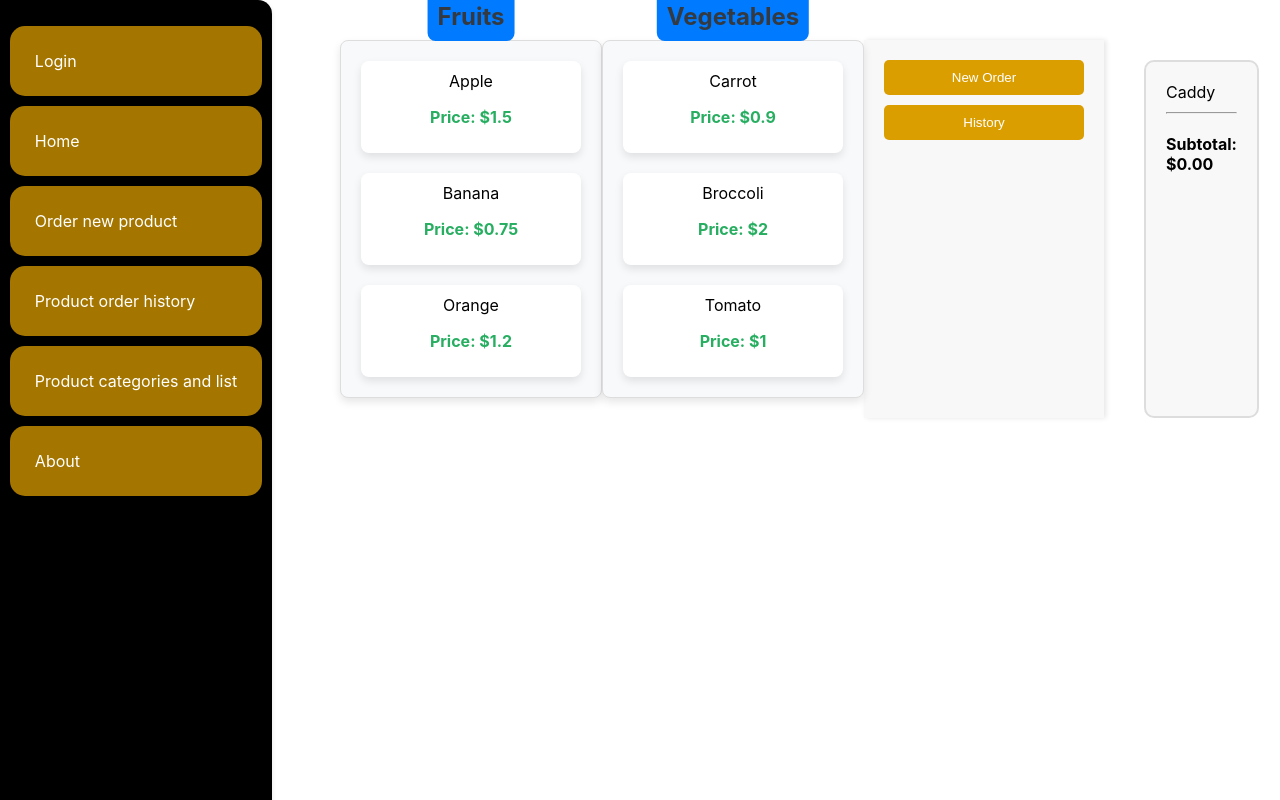
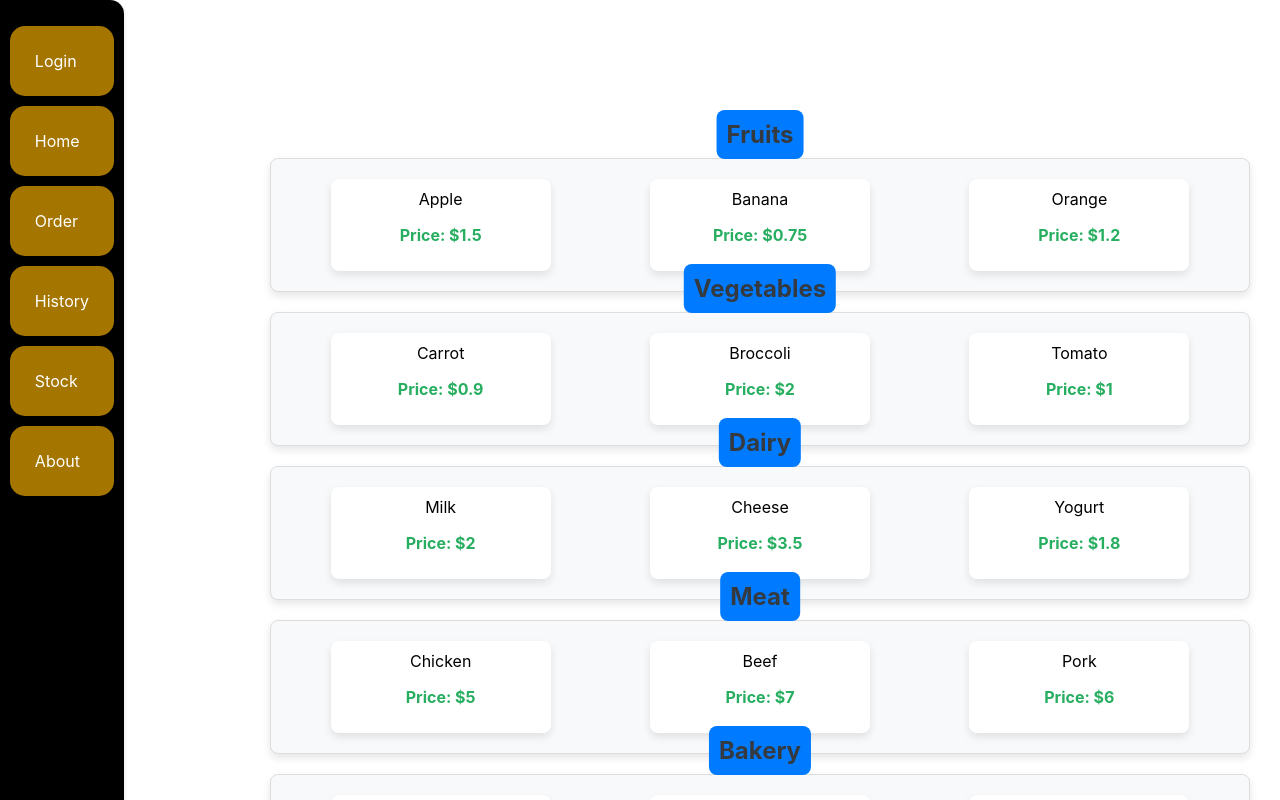
Before and after one commit to Makarovsky2222/groceries_shop_ITC, a React (Create React App) app in the folder arun-shop/: page /order in a window 1280 px wide. Shown: the top 800 px of the page. Built offline with nearby package versions, Linux system fonts and the light colour scheme.

Commit message:
Refactor some style

```diff
--- a/arun-shop/src/components/Navigation.css
+++ b/arun-shop/src/components/Navigation.css
@@ -1,4 +1,3 @@
-/* Navigation.css */
 nav {
   border-radius: 0px 14px 14px 0px;
   background: #000;
@@ -41,8 +40,9 @@ a:hover {
   background-color: #555;
 }
 
-/* Add some margin to create space for the content */
+/* Adjusted the margin to create space for the left panel */
 main {
-  margin-left: 300px; /* Adjust the margin based on your sidebar width */
-  padding: 20px; /* Optional: Add padding for a cleaner look */
+  margin-top: 10%;
+  margin-left: 240px;
+  padding: 30px;
 }
--- a/arun-shop/src/components/Navigation.js
+++ b/arun-shop/src/components/Navigation.js
@@ -15,13 +15,13 @@ const Navigation = () => {
           <Link to="/home">Home</Link>
         </li>
         <li>
-          <Link to="/order">Order new product</Link>
+          <Link to="/order">Order</Link>
         </li>
         <li>
-          <Link to="/history">Product order history</Link>
+          <Link to="/history">History</Link>
         </li>
         <li>
-          <Link to="/product">Product categories and list</Link>
+          <Link to="/product">Stock</Link>
         </li>
         <li>
           <Link to="/about">About</Link>
--- a/arun-shop/src/components/OrderModule/OrderProduct.js
+++ b/arun-shop/src/components/OrderModule/OrderProduct.js
@@ -1,5 +1,4 @@
-// OrderProduct.js
-import React, { useState } from "react";
+import React, { useState, useMemo } from "react";
 import { DndProvider } from "react-dnd";
 import { HTML5Backend } from "react-dnd-html5-backend";
 import OrderForm from "./OrderForm";
@@ -7,6 +6,7 @@ import OrderList from "./OrderList";
 import LeftPanel from "./LeftPanel";
 import Category from "../Category";
 import Caddy from "./Caddy";
+import categoriesData from "./categories.json"; // Import the JSON file directly
 import "./Styling/OrderProduct.css";
 
 const OrderProduct = () => {
@@ -39,7 +39,8 @@ const OrderProduct = () => {
     amount: "",
   };
 
-  const initialCategories = [
+  const initialCategories = categoriesData.categories; /*useMemo(
+    () => [
       {
         categoryName: "Fruits",
         products: [
@@ -57,7 +58,9 @@ const OrderProduct = () => {
         ],
       },
       // Add more categories as needed
-  ];
+    ],
+    []
+  );*/
 
   const initialLocations = [
     "Arun Shop Toul Tum Poung",
@@ -69,10 +72,10 @@ const OrderProduct = () => {
   const [currentView, setCurrentView] = useState("newOrder");
   const [orders, setOrders] = useState(initialOrders);
   const [newOrder, setNewOrder] = useState(initialNewOrder);
-  const [categories] = useState(initialCategories);
   const [locations] = useState(initialLocations);
   const [isOrderFormOpen, setOrderFormOpen] = useState(false);
 
+  // Functions for handling orders
   const handleOrderSubmit = () => {
     console.log("Order Submitted:", newOrder);
     setOrders((prevOrders) => [
@@ -99,44 +102,34 @@ const OrderProduct = () => {
     setOrders(sortedOrders);
   };
 
-  const renderOrderForm = () => (
+  return (
+    <DndProvider backend={HTML5Backend}>
+      <div className="order-dashboard">
+        {initialCategories.map((category) => (
+          <Category key={category.categoryName} {...category} />
+        ))}
+        <LeftPanel
+          setOrderFormOpen={setOrderFormOpen}
+          setCurrentView={setCurrentView}
+        />
+        <div className="order-form-container">
+          {isOrderFormOpen && (
             <OrderForm
               newOrder={newOrder}
               setNewOrder={setNewOrder}
-      categories={categories}
+              categories={initialCategories}
               locations={locations}
               handleOrderSubmit={handleOrderSubmit}
               setOrderFormOpen={setOrderFormOpen}
             />
-  );
-
-  const renderOrderList = () => (
+          )}
+          {currentView === "currentOrders" && (
             <OrderList
               currentView={currentView}
               orders={orders}
               filterAndSortOrders={filterAndSortOrders}
             />
-  );
-
-  const renderCategories = () => (
-    <>
-      {categories.map((category) => (
-        <Category key={category.categoryName} {...category} />
-      ))}
-    </>
-  );
-
-  return (
-    <DndProvider backend={HTML5Backend}>
-    <div className="order-dashboard">
-      {renderCategories()}
-      <LeftPanel
-        setOrderFormOpen={setOrderFormOpen}
-        setCurrentView={setCurrentView}
-      />
-      <div className="order-form-container">
-        {isOrderFormOpen && renderOrderForm()}
-        {currentView === "currentOrders" && renderOrderList()}
+          )}
         </div>
         <Caddy />
       </div>
--- a/arun-shop/src/components/OrderModule/Styling/Caddy.css
+++ b/arun-shop/src/components/OrderModule/Styling/Caddy.css
@@ -1,6 +1,7 @@
 /* Caddy.css */
 
 .caddy {
+    display: flex;
     width: 300px;
     padding: 20px;
     border: 2px solid #ddd;
--- a/arun-shop/src/components/OrderModule/Styling/OrderProduct.css
+++ b/arun-shop/src/components/OrderModule/Styling/OrderProduct.css
@@ -1,8 +1,5 @@
-/* OrderProduct.css */
-
 .order-dashboard {
-  display: flex;
-  padding: 20px;
+  display: contents;
 }
 
 .left-panel {
@@ -34,11 +31,11 @@
 
 .main-content {
   flex: 1;
-  padding: 20px;
+  padding: 40px;
+  margin-left: 220px; /* Adjusted margin to make space for the left panel */
 }
 
 .order-form-container {
-  margin: 20px;
   text-align: center;
 }
 
--- /dev/null
+++ b/arun-shop/src/components/OrderModule/categories.json
@@ -0,0 +1,44 @@
+{
+    "categories": [
+      {
+        "categoryName": "Fruits",
+        "products": [
+          { "name": "Apple", "price": 1.5 },
+          { "name": "Banana", "price": 0.75 },
+          { "name": "Orange", "price": 1.2 }
+        ]
+      },
+      {
+        "categoryName": "Vegetables",
+        "products": [
+          { "name": "Carrot", "price": 0.9 },
+          { "name": "Broccoli", "price": 2.0 },
+          { "name": "Tomato", "price": 1.0 }
+        ]
+      },
+      {
+        "categoryName": "Dairy",
+        "products": [
+          { "name": "Milk", "price": 2.0 },
+          { "name": "Cheese", "price": 3.5 },
+          { "name": "Yogurt", "price": 1.8 }
+        ]
+      },
+      {
+        "categoryName": "Meat",
+        "products": [
+          { "name": "Chicken", "price": 5.0 },
+          { "name": "Beef", "price": 7.0 },
+          { "name": "Pork", "price": 6.0 }
+        ]
+      },
+      {
+        "categoryName": "Bakery",
+        "products": [
+          { "name": "Bread", "price": 2.5 },
+          { "name": "Croissant", "price": 3.0 },
+          { "name": "Muffin", "price": 1.5 }
+        ]
+      }
+    ]
+  }
```
Lines whose indentation alone changed are shown as unchanged.
